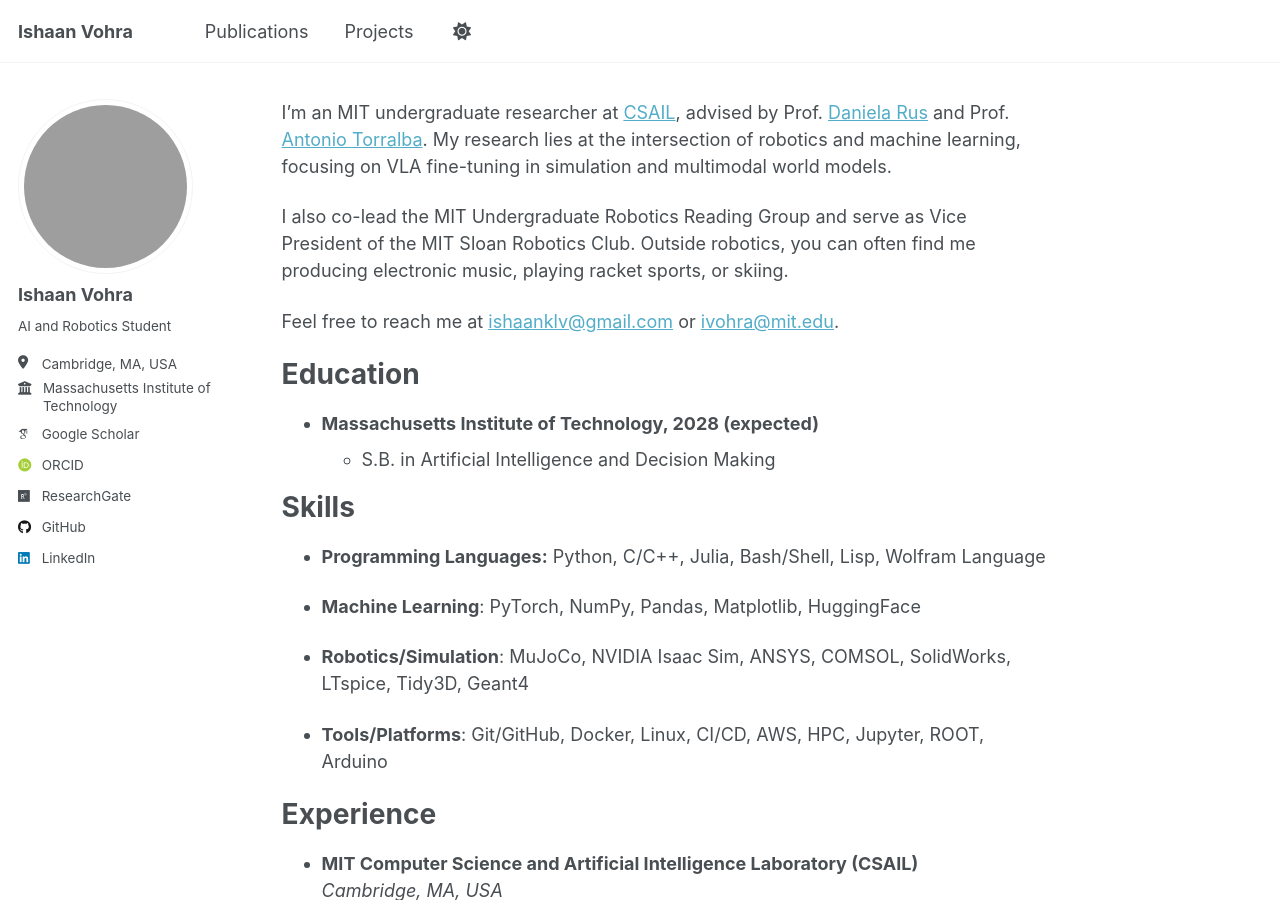
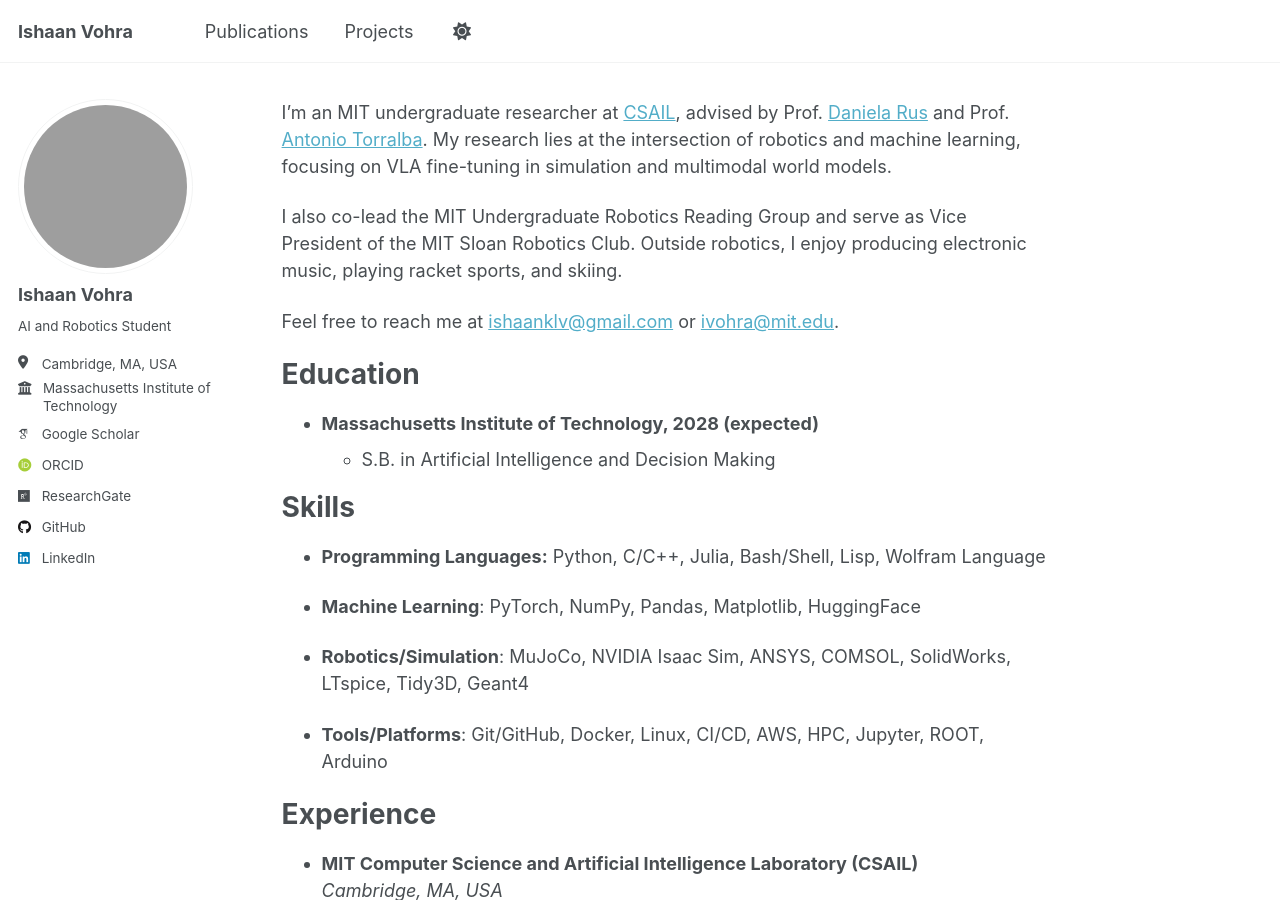
Before and after one commit to Ishaan-vohra/Ishaan-vohra.github.io, a Jekyll site: the page built from _pages/about.md, in a window 1280 px wide and 900 px high. Built offline with Jekyll 4.4.1, drawn with Linux system fonts in a browser that asks for light colours; some web fonts are replaced; a script that is not in the unit is left out.

Commit message:
Update about.md

```diff
--- a/_pages/about.md
+++ b/_pages/about.md
@@ -9,7 +9,7 @@
 
 I'm an MIT undergraduate researcher at [CSAIL](https://www.csail.mit.edu/), advised by Prof. [Daniela Rus](https://danielarus.csail.mit.edu/) and Prof. [Antonio Torralba](https://groups.csail.mit.edu/vision/torralbalab/). My research lies at the intersection of robotics and machine learning, focusing on VLA fine-tuning in simulation and multimodal world models.
 
-I also co-lead the MIT Undergraduate Robotics Reading Group and serve as Vice President of the MIT Sloan Robotics Club. Outside robotics, you can often find me producing electronic music, playing racket sports, or skiing.
+I also co-lead the MIT Undergraduate Robotics Reading Group and serve as Vice President of the MIT Sloan Robotics Club. Outside robotics, I enjoy producing electronic music, playing racket sports, and skiing.
 
 Feel free to reach me at <ishaanklv@gmail.com> or <ivohra@mit.edu>.
 
```
